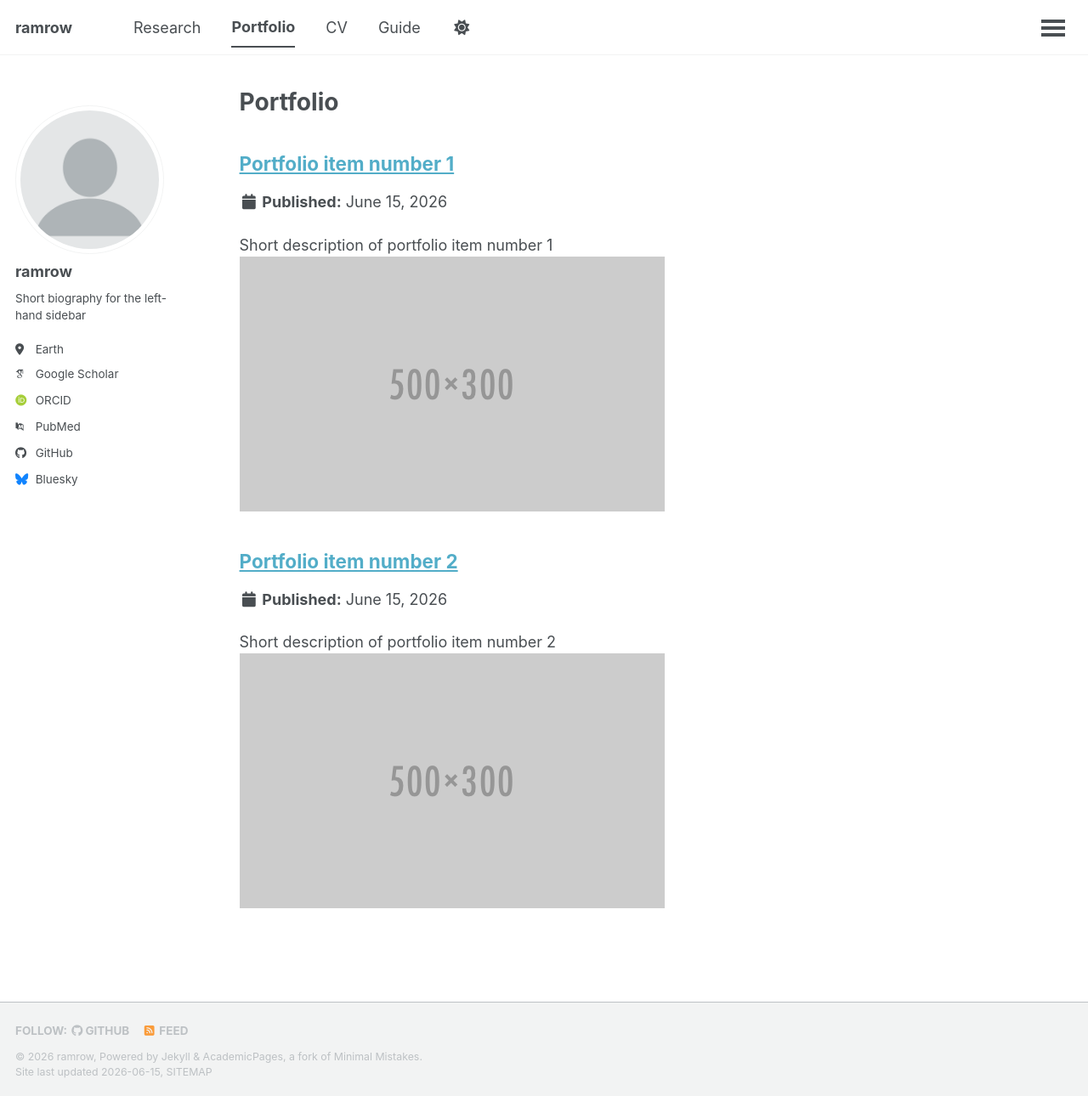
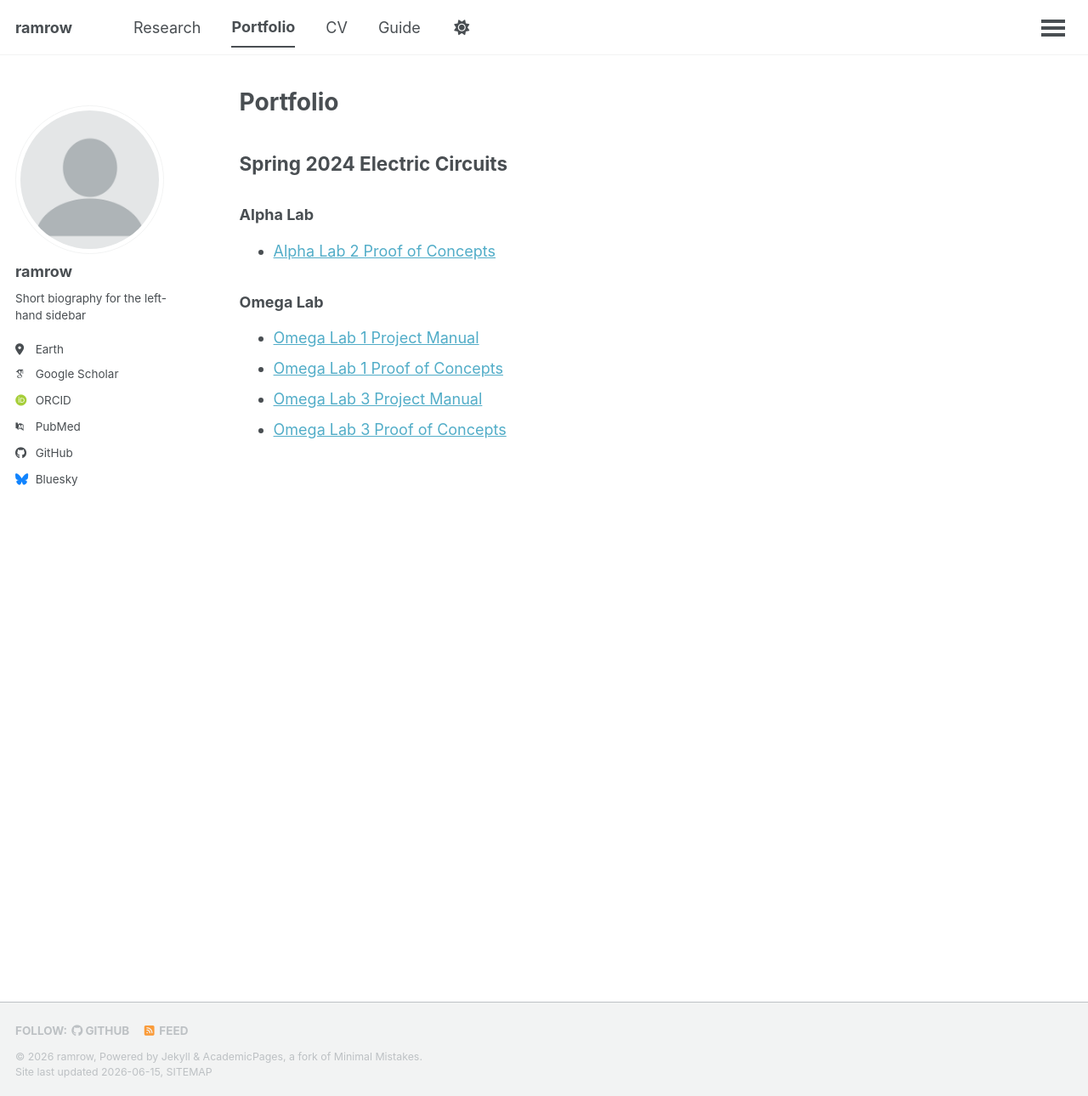
Before and after one commit to ramrow/ramrow.github.io, a Jekyll site: the page built from _pages/portfolio.html, in a window 1280 px wide and 1290 px high. Shown: the whole window at 85% size. Built offline with Jekyll 4.4.1, drawn with Linux system fonts in a browser that asks for light colours; some web fonts are replaced; a script that is not in the unit is left out.

Commit message:
added circuit 1

```diff
--- a/_config.yml
+++ b/_config.yml
@@ -221,9 +221,6 @@ collections:
   research:
     output: true
     permalink: /:collection/:path/
-  portfolio:
-    output: true
-    permalink: /:collection/:path/
 
 
 # These settings control how pages and collections are included in the site
@@ -244,15 +241,6 @@ defaults:
       author_profile: true
       share: true
       comments: true
-  # _portfolio
-  - scope:
-      path: ""
-      type: portfolio
-    values:
-      layout: single
-      author_profile: true
-      share: true
-      comment: true
 # Sass/SCSS
 sass:
   sass_dir: _sass
--- a/_pages/portfolio.html
+++ b/_pages/portfolio.html
@@ -7,7 +7,17 @@ author_profile: true
 
 {% include base_path %}
 
+<h2>Spring 2024 Electric Circuits</h2>
 
-{% for post in site.portfolio %}
-  {% include archive-single.html %}
-{% endfor %}
+<h3>Alpha Lab</h3>
+<ul>
+  <li><a href="{{ base_path }}/files/spring-2024-electric-circuits/alpha_lab_2_Proof_of_Concepts.pdf">Alpha Lab 2 Proof of Concepts</a></li>
+</ul>
+
+<h3>Omega Lab</h3>
+<ul>
+  <li><a href="{{ base_path }}/files/spring-2024-electric-circuits/Omega_Lab_1_Project_Manual.pdf">Omega Lab 1 Project Manual</a></li>
+  <li><a href="{{ base_path }}/files/spring-2024-electric-circuits/Omega_Lab_1_Proof_of_Concepts.pdf">Omega Lab 1 Proof of Concepts</a></li>
+  <li><a href="{{ base_path }}/files/spring-2024-electric-circuits/Omega_Lab_3_Project_Manual.pdf">Omega Lab 3 Project Manual</a></li>
+  <li><a href="{{ base_path }}/files/spring-2024-electric-circuits/Omega_Lab_3_Proof_of_Concepts.pdf">Omega Lab 3 Proof of Concepts</a></li>
+</ul>
```
Also changed, not shown: README.md (+2 -2 lines), _pages/markdown.md (+0 -1 lines), _portfolio/portfolio-1.md (deleted, +0 -7 lines), _portfolio/portfolio-2.html (deleted, +0 -7 lines), 5 other files.
